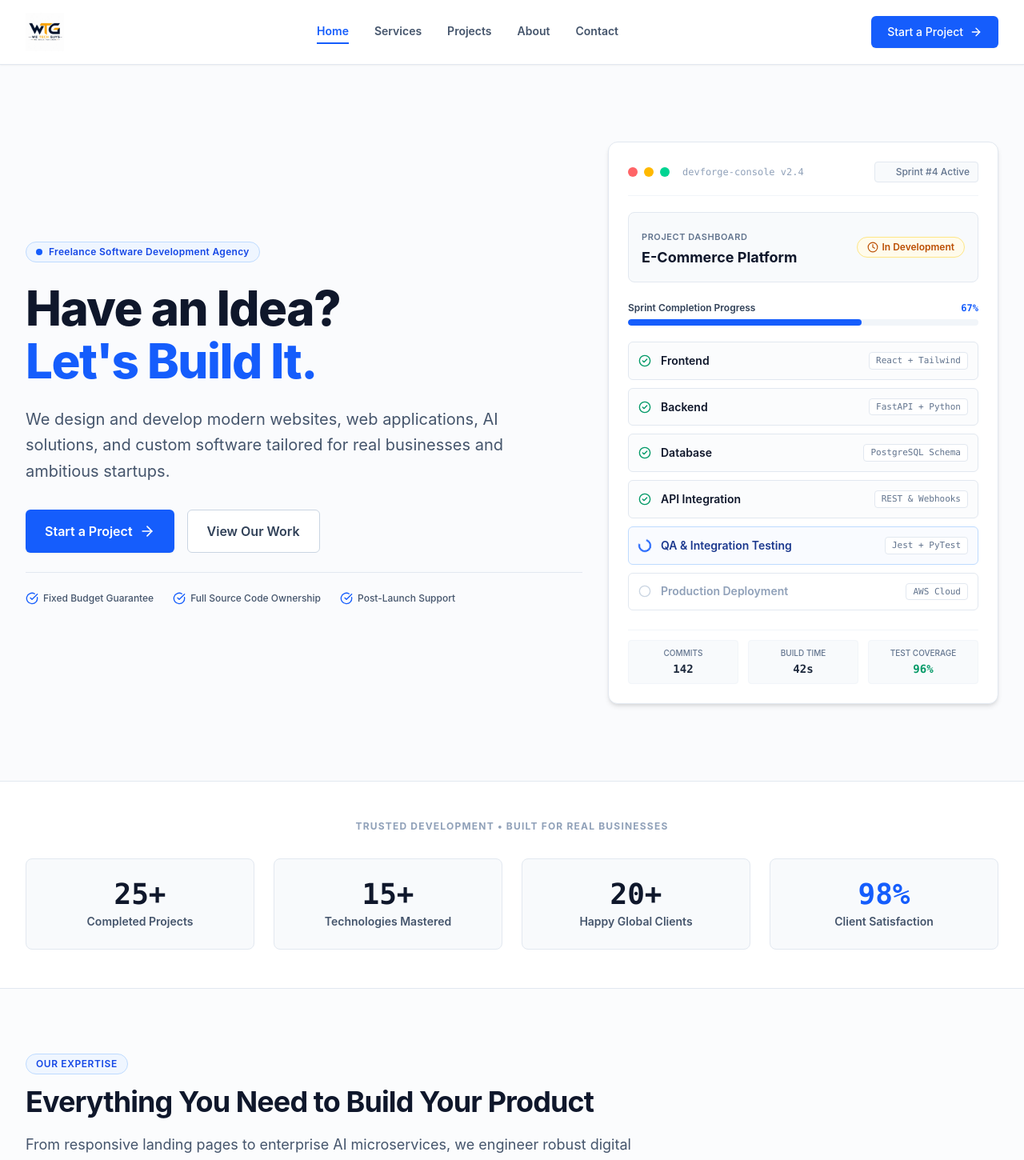
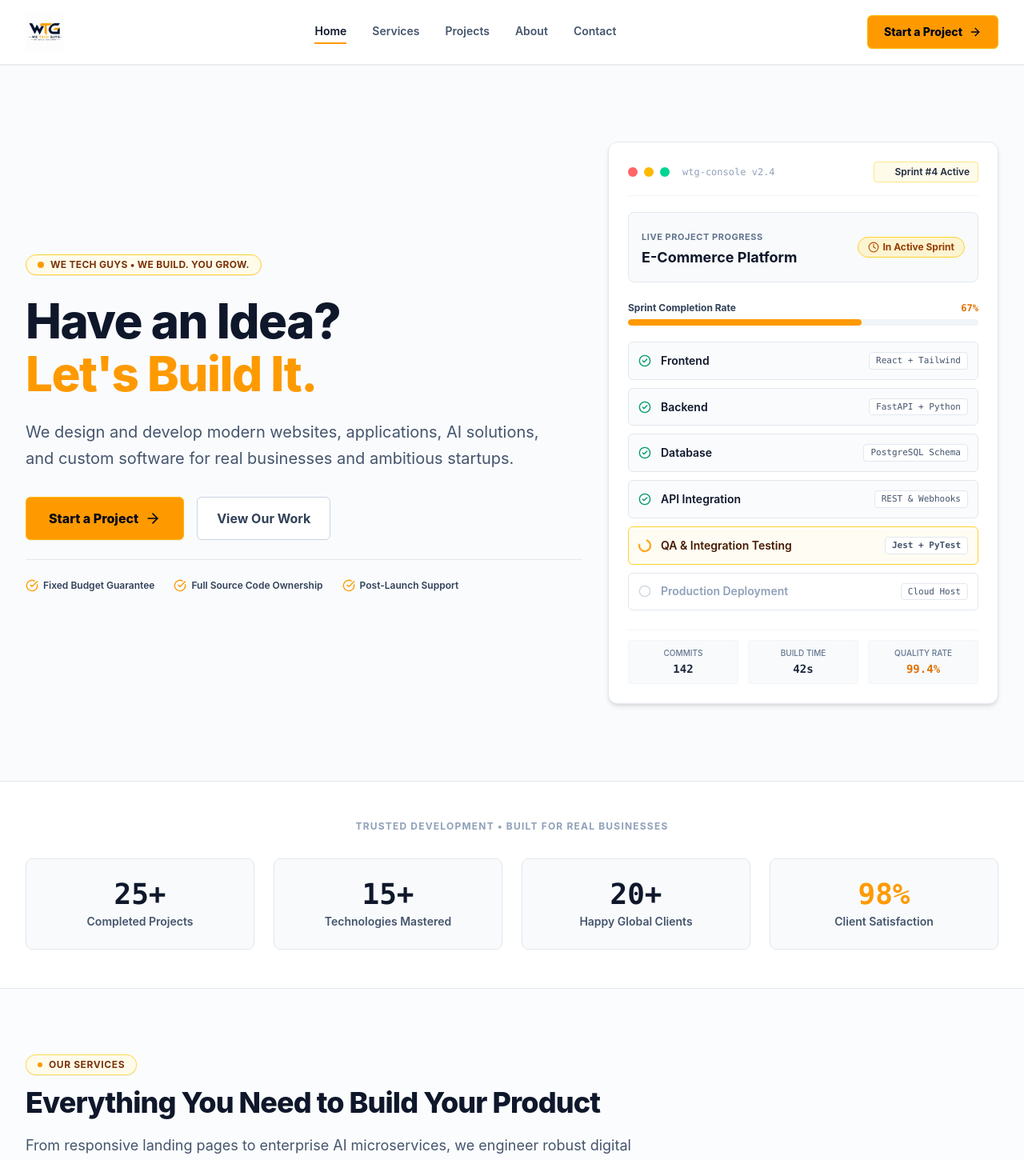
Before and after one commit to madness666maddy/we-tech-guys, a React (Vite) app: page / in a window 1280 px wide. Shown: the top 1450 px of the page at 80% size. Built offline with nearby package versions, Linux system fonts and the light colour scheme.

Commit message:
feature-theme
feature-theme

```diff
--- a/index.html
+++ b/index.html
@@ -3,11 +3,11 @@
 
 <head>
   <meta charset="UTF-8" />
-  <link rel="icon" type="image/svg+xml" href="/favicon.svg" />
+  <link rel="icon" type="image/png" href="/favicon.png" />
   <meta name="viewport" content="width=device-width, initial-scale=1.0" />
   <meta name="description"
-    content="DEVFORGE is a professional software development agency building modern web applications, AI solutions, APIs, and custom business software for startups and enterprises." />
-  <title>WTG| Custom Software & Web Development Agency</title>
+    content="WE TECH GUYS (WTG) is a professional software development agency building modern web applications, AI solutions, APIs, and custom business software." />
+  <title>WTG | WE TECH GUYS - Software Agency</title>
   <!-- Google Fonts -->
   <link rel="preconnect" href="https://fonts.googleapis.com">
   <link rel="preconnect" href="https://fonts.gstatic.com" crossorigin>
--- a/src/components/FAQItem.jsx
+++ b/src/components/FAQItem.jsx
@@ -16,7 +16,7 @@ export default function FAQItem({ faq }) {
         </span>
         <ChevronDown
           className={`w-5 h-5 text-slate-500 transition-transform duration-200 shrink-0 ${
-            isOpen ? 'rotate-180 text-blue-600' : ''
+            isOpen ? 'rotate-180 text-amber-600 font-bold' : ''
           }`}
         />
       </button>
--- a/src/components/HeroDashboard.jsx
+++ b/src/components/HeroDashboard.jsx
@@ -8,7 +8,7 @@ export default function HeroDashboard() {
     { label: "Database", status: "completed", tech: "PostgreSQL Schema" },
     { label: "API Integration", status: "completed", tech: "REST & Webhooks" },
     { label: "QA & Integration Testing", status: "in_progress", tech: "Jest + PyTest" },
-    { label: "Production Deployment", status: "pending", tech: "AWS Cloud" }
+    { label: "Production Deployment", status: "pending", tech: "Cloud Host" }
   ];
 
   return (
@@ -20,10 +20,10 @@ export default function HeroDashboard() {
           <div className="w-3 h-3 rounded-full bg-red-400"></div>
           <div className="w-3 h-3 rounded-full bg-amber-400"></div>
           <div className="w-3 h-3 rounded-full bg-emerald-400"></div>
-          <span className="ml-2 text-xs font-mono text-slate-400 font-medium">devforge-console v2.4</span>
+          <span className="ml-2 text-xs font-mono text-slate-400 font-medium">wtg-console v2.4</span>
         </div>
-        <div className="flex items-center space-x-2 text-xs font-medium text-slate-500 bg-slate-50 px-2.5 py-1 rounded border border-slate-200">
-          <span className="w-2 h-2 rounded-full bg-blue-600 animate-ping"></span>
+        <div className="flex items-center space-x-2 text-xs font-semibold text-slate-800 bg-amber-50 px-2.5 py-1 rounded border border-amber-200">
+          <span className="w-2 h-2 rounded-full bg-amber-500 animate-ping"></span>
           <span>Sprint #4 Active</span>
         </div>
       </div>
@@ -31,29 +31,29 @@ export default function HeroDashboard() {
       {/* Main Header */}
       <div className="flex flex-col sm:flex-row sm:items-center justify-between gap-3 mb-6 bg-slate-50 p-4 rounded-lg border border-slate-200">
         <div>
-          <span className="text-[11px] font-semibold text-slate-500 uppercase tracking-wider">
-            Project Dashboard
+          <span className="text-[11px] font-bold text-slate-500 uppercase tracking-wider">
+            Live Project Progress
           </span>
           <h3 className="text-lg font-bold text-slate-900 mt-0.5">
             E-Commerce Platform
           </h3>
         </div>
         <div className="flex items-center space-x-2">
-          <span className="px-3 py-1 text-xs font-semibold text-amber-700 bg-amber-50 border border-amber-200 rounded-full inline-flex items-center">
-            <Clock className="w-3.5 h-3.5 mr-1" />
-            In Development
+          <span className="px-3 py-1 text-xs font-bold text-amber-800 bg-amber-100/80 border border-amber-300 rounded-full inline-flex items-center">
+            <Clock className="w-3.5 h-3.5 mr-1 text-amber-700" />
+            In Active Sprint
           </span>
         </div>
       </div>
 
       {/* Progress Bar Header */}
       <div className="mb-5">
-        <div className="flex justify-between text-xs font-semibold text-slate-700 mb-1.5">
-          <span>Sprint Completion Progress</span>
-          <span className="text-blue-600 font-mono font-bold">67%</span>
+        <div className="flex justify-between text-xs font-bold text-slate-700 mb-1.5">
+          <span>Sprint Completion Rate</span>
+          <span className="text-amber-600 font-mono font-bold">67%</span>
         </div>
         <div className="w-full h-2 bg-slate-100 rounded-full overflow-hidden">
-          <div className="h-full bg-blue-600 rounded-full w-2/3 transition-all duration-500"></div>
+          <div className="h-full bg-amber-500 rounded-full w-2/3 transition-all duration-500"></div>
         </div>
       </div>
 
@@ -64,9 +64,9 @@ export default function HeroDashboard() {
             key={idx}
             className={`flex items-center justify-between p-3 rounded-md border text-sm transition-colors ${
               task.status === 'completed'
-                ? 'bg-slate-50/50 border-slate-200 text-slate-900'
+                ? 'bg-slate-50/70 border-slate-200 text-slate-900'
                 : task.status === 'in_progress'
-                ? 'bg-blue-50/40 border-blue-200 text-blue-900 font-medium'
+                ? 'bg-amber-50/60 border-amber-300 text-amber-950 font-bold'
                 : 'bg-white border-slate-200 text-slate-400'
             }`}
           >
@@ -74,13 +74,13 @@ export default function HeroDashboard() {
               {task.status === 'completed' ? (
                 <CheckCircle2 className="w-4 h-4 text-emerald-600 shrink-0" />
               ) : task.status === 'in_progress' ? (
-                <div className="w-4 h-4 rounded-full border-2 border-blue-600 border-t-transparent animate-spin shrink-0"></div>
+                <div className="w-4 h-4 rounded-full border-2 border-amber-500 border-t-transparent animate-spin shrink-0"></div>
               ) : (
                 <Circle className="w-4 h-4 text-slate-300 shrink-0" />
               )}
               <span className="font-semibold text-xs sm:text-sm">{task.label}</span>
             </div>
-            <span className="text-[11px] font-mono text-slate-500 bg-white px-2 py-0.5 rounded border border-slate-200">
+            <span className="text-[11px] font-mono text-slate-600 bg-white px-2 py-0.5 rounded border border-slate-200">
               {task.tech}
             </span>
           </div>
@@ -98,8 +98,8 @@ export default function HeroDashboard() {
           <div className="text-sm font-bold text-slate-800 font-mono mt-0.5">42s</div>
         </div>
         <div className="p-2 bg-slate-50 rounded border border-slate-100">
-          <div className="text-[10px] text-slate-500 uppercase font-medium">Test Coverage</div>
-          <div className="text-sm font-bold text-emerald-600 font-mono mt-0.5">96%</div>
+          <div className="text-[10px] text-slate-500 uppercase font-medium">Quality Rate</div>
+          <div className="text-sm font-bold text-amber-600 font-mono mt-0.5">99.4%</div>
         </div>
       </div>
 
--- a/src/components/Navbar.jsx
+++ b/src/components/Navbar.jsx
@@ -39,8 +39,8 @@ export default function Navbar() {
                 to={link.path}
                 className={({ isActive }) =>
                   `text-sm font-semibold transition-colors duration-150 py-1 border-b-2 ${isActive
-                    ? 'text-blue-600 border-blue-600'
-                    : 'text-slate-600 border-transparent hover:text-slate-900 hover:border-slate-300'
+                    ? 'text-slate-900 border-amber-500 font-bold'
+                    : 'text-slate-600 border-transparent hover:text-slate-900 hover:border-amber-300'
                   }`
                 }
               >
@@ -56,10 +56,10 @@ export default function Navbar() {
                 closeMobileMenu();
                 navigate('/project-request');
               }}
-              className="inline-flex items-center justify-center px-5 py-2.5 text-sm font-medium text-white bg-blue-600 rounded-md hover:bg-blue-700 transition-all duration-150 shadow-xs focus:ring-2 focus:ring-blue-500 focus:ring-offset-2"
+              className="inline-flex items-center justify-center px-5 py-2.5 text-sm font-extrabold text-slate-950 bg-amber-500 rounded-md hover:bg-amber-600 transition-all duration-150 shadow-xs border border-amber-400 focus:ring-2 focus:ring-amber-500 focus:ring-offset-2"
             >
               Start a Project
-              <ArrowRight className="ml-2 w-4 h-4" />
+              <ArrowRight className="ml-2 w-4 h-4 text-slate-950" />
             </button>
           </div>
 
--- a/src/components/SectionTitle.jsx
+++ b/src/components/SectionTitle.jsx
@@ -4,11 +4,12 @@ export default function SectionTitle({ badge, title, subtitle, centered = false,
   return (
     <div className={`mb-12 ${centered ? 'text-center max-w-3xl mx-auto' : 'max-w-3xl'} ${className}`}>
       {badge && (
-        <span className="inline-block px-3 py-1 text-xs font-semibold tracking-wider text-blue-700 uppercase bg-blue-50 border border-blue-200 rounded-full mb-3">
+        <span className="inline-flex items-center px-3.5 py-1 text-xs font-bold tracking-wider text-amber-900 uppercase bg-amber-50 border border-amber-300/80 rounded-full mb-3 shadow-2xs">
+          <span className="w-1.5 h-1.5 rounded-full bg-amber-500 mr-2"></span>
           {badge}
         </span>
       )}
-      <h2 className="text-3xl md:text-4xl font-bold tracking-tight text-slate-900 leading-tight">
+      <h2 className="text-3xl md:text-4xl font-extrabold tracking-tight text-slate-900 leading-tight">
         {title}
       </h2>
       {subtitle && (
--- a/src/index.css
+++ b/src/index.css
@@ -3,12 +3,16 @@
 @layer base {
   :root {
     --color-bg-primary: #ffffff;
-    --color-bg-secondary: #f7f8fa;
-    --color-text-primary: #111827;
-    --color-text-secondary: #6b7280;
-    --color-border: #e5e7eb;
-    --color-accent: #2563eb;
-    --color-accent-hover: #1d4ed8;
+    --color-bg-secondary: #f8fafc;
+    --color-text-primary: #0f172a;
+    --color-text-secondary: #475569;
+    --color-border: #e2e8f0;
+
+    /* WTG Logo Theme Colors */
+    --color-wtg-navy: #0f172a;
+    --color-wtg-amber: #f59e0b;
+    --color-wtg-amber-hover: #d97706;
+    --color-wtg-amber-light: #fef3c7;
   }
 
   html {
@@ -18,8 +22,25 @@
 
   body {
     background-color: #ffffff;
-    color: #111827;
+    color: #0f172a;
   }
+}
+
+/* WTG Custom Helper Classes */
+.bg-wtg-navy {
+  background-color: #0f172a;
+}
+
+.text-wtg-amber {
+  color: #f59e0b;
+}
+
+.bg-wtg-amber {
+  background-color: #f59e0b;
+}
+
+.border-wtg-amber {
+  border-color: #f59e0b;
 }
 
 /* Custom subtle animations */
@@ -37,7 +58,7 @@
   width: 8px;
 }
 ::-webkit-scrollbar-track {
-  background: #f7f8fa;
+  background: #f8fafc;
 }
 ::-webkit-scrollbar-thumb {
   background: #cbd5e1;
--- a/src/pages/Home.jsx
+++ b/src/pages/Home.jsx
@@ -91,50 +91,50 @@ export default function Home() {
 
             {/* Left Column Content */}
             <div className="lg:col-span-7 space-y-6">
-              <div className="inline-flex items-center space-x-2 px-3 py-1 bg-blue-50 border border-blue-200 rounded-full">
-                <span className="w-2 h-2 rounded-full bg-blue-600"></span>
-                <span className="text-xs font-semibold text-blue-700 tracking-wide">
-                  Freelance Software Development Agency
+              <div className="inline-flex items-center space-x-2 px-3.5 py-1 bg-amber-50 border border-amber-300 rounded-full shadow-2xs">
+                <span className="w-2 h-2 rounded-full bg-amber-500"></span>
+                <span className="text-xs font-bold text-amber-900 tracking-wide uppercase">
+                  WE TECH GUYS • WE BUILD. YOU GROW.
                 </span>
               </div>
 
               <h1 className="text-4xl sm:text-5xl lg:text-6xl font-extrabold tracking-tight text-slate-900 leading-[1.1]">
                 Have an Idea? <br />
-                <span className="text-blue-600">Let's Build It.</span>
+                <span className="text-amber-500">Let's Build It.</span>
               </h1>
 
               <p className="text-lg sm:text-xl text-slate-600 leading-relaxed max-w-2xl">
-                We design and develop modern websites, web applications, AI solutions, and custom software tailored for real businesses and ambitious startups.
+                We design and develop modern websites, applications, AI solutions, and custom software for real businesses and ambitious startups.
               </p>
 
               <div className="pt-2 flex flex-col sm:flex-row gap-4">
                 <button
                   onClick={() => navigate('/project-request')}
-                  className="inline-flex items-center justify-center px-6 py-3.5 text-base font-semibold text-white bg-blue-600 rounded-md hover:bg-blue-700 transition-colors shadow-xs"
+                  className="inline-flex items-center justify-center px-7 py-3.5 text-base font-extrabold text-slate-950 bg-amber-500 rounded-md hover:bg-amber-600 transition-all duration-150 shadow-xs border border-amber-400"
                 >
                   Start a Project
-                  <ArrowRight className="ml-2 w-5 h-5" />
+                  <ArrowRight className="ml-2 w-5 h-5 text-slate-950" />
                 </button>
                 <button
                   onClick={() => navigate('/projects')}
-                  className="inline-flex items-center justify-center px-6 py-3.5 text-base font-semibold text-slate-700 bg-white border border-slate-300 rounded-md hover:bg-slate-50 transition-colors"
+                  className="inline-flex items-center justify-center px-6 py-3.5 text-base font-bold text-slate-700 bg-white border border-slate-300 rounded-md hover:bg-slate-50 transition-colors"
                 >
                   View Our Work
                 </button>
               </div>
 
               {/* Guarantees */}
-              <div className="pt-6 border-t border-slate-200 flex flex-wrap gap-6 text-xs font-medium text-slate-600">
+              <div className="pt-6 border-t border-slate-200 flex flex-wrap gap-6 text-xs font-semibold text-slate-700">
                 <span className="flex items-center">
-                  <CheckCircle className="w-4 h-4 text-blue-600 mr-1.5" />
+                  <CheckCircle className="w-4 h-4 text-amber-500 mr-1.5" />
                   Fixed Budget Guarantee
                 </span>
                 <span className="flex items-center">
-                  <CheckCircle className="w-4 h-4 text-blue-600 mr-1.5" />
+                  <CheckCircle className="w-4 h-4 text-amber-500 mr-1.5" />
                   Full Source Code Ownership
                 </span>
                 <span className="flex items-center">
-                  <CheckCircle className="w-4 h-4 text-blue-600 mr-1.5" />
+                  <CheckCircle className="w-4 h-4 text-amber-500 mr-1.5" />
                   Post-Launch Support
                 </span>
               </div>
@@ -172,7 +172,7 @@ export default function Home() {
               <div className="text-sm font-semibold text-slate-600 mt-1">Happy Global Clients</div>
             </div>
             <div className="p-6 rounded-lg bg-slate-50 border border-slate-200">
-              <div className="text-3xl sm:text-4xl font-extrabold text-blue-600 font-mono">98%</div>
+              <div className="text-3xl sm:text-4xl font-extrabold text-amber-500 font-mono">98%</div>
               <div className="text-sm font-semibold text-slate-600 mt-1">Client Satisfaction</div>
             </div>
           </div>
@@ -184,14 +184,14 @@ export default function Home() {
         <div className="max-w-7xl mx-auto px-4 sm:px-6 lg:px-8">
           <div className="flex flex-col md:flex-row md:items-end justify-between mb-12">
             <SectionTitle
-              badge="Our Expertise"
+              badge="Our Services"
               title="Everything You Need to Build Your Product"
               subtitle="From responsive landing pages to enterprise AI microservices, we engineer robust digital products."
               className="mb-0"
             />
             <Link
               to="/services"
-              className="mt-4 md:mt-0 inline-flex items-center text-sm font-bold text-blue-600 hover:text-blue-700"
+              className="mt-4 md:mt-0 inline-flex items-center text-sm font-bold text-amber-600 hover:text-amber-700"
             >
               View All 12 Services <ArrowRight className="ml-1 w-4 h-4" />
             </Link>
@@ -227,7 +227,7 @@ export default function Home() {
                 className="relative bg-slate-50 rounded-lg p-6 border border-slate-200 flex flex-col justify-between"
               >
                 <div>
-                  <span className="text-3xl font-black text-blue-600 font-mono block mb-3">
+                  <span className="text-3xl font-black text-amber-500 font-mono block mb-3">
                     {step.number}
                   </span>
                   <h3 className="text-lg font-bold text-slate-900 mb-2">
@@ -262,7 +262,7 @@ export default function Home() {
             />
             <Link
               to="/projects"
-              className="mt-4 md:mt-0 inline-flex items-center text-sm font-bold text-blue-600 hover:text-blue-700"
+              className="mt-4 md:mt-0 inline-flex items-center text-sm font-bold text-amber-600 hover:text-amber-700"
             >
               View Full Portfolio <ArrowRight className="ml-1 w-4 h-4" />
             </Link>
@@ -294,8 +294,8 @@ export default function Home() {
                   key={idx}
                   className="p-6 bg-slate-50 border border-slate-200 rounded-lg space-y-3"
                 >
-                  <div className="w-10 h-10 rounded-md bg-blue-100 text-blue-700 flex items-center justify-center font-bold">
-                    <IconComp className="w-5 h-5" />
+                  <div className="w-10 h-10 rounded-md bg-amber-100/80 text-amber-700 flex items-center justify-center font-bold border border-amber-200">
+                    <IconComp className="w-5 h-5 text-amber-600" />
                   </div>
                   <h3 className="text-base font-bold text-slate-900">
                     {item.title}
@@ -348,7 +348,7 @@ export default function Home() {
           <SectionTitle
             badge="Testimonials"
             title="What Our Clients Say"
-            subtitle="Real feedback from founders and tech leaders who built their platforms with DEVFORGE."
+            subtitle="Real feedback from founders and tech leaders who built their platforms with WTG."
             centered={true}
           />
 
@@ -376,12 +376,12 @@ export default function Home() {
                 key={pkg.id}
                 className={`bg-white rounded-lg border p-8 flex flex-col justify-between relative ${
                   pkg.popular
-                    ? 'border-blue-600 shadow-md ring-1 ring-blue-600'
+                    ? 'border-amber-500 shadow-md ring-1 ring-amber-500'
                     : 'border-slate-200 shadow-2xs'
                 }`}
               >
                 {pkg.popular && (
-                  <span className="absolute -top-3.5 left-1/2 -translate-x-1/2 px-3 py-1 bg-blue-600 text-white text-xs font-bold rounded-full uppercase tracking-wider shadow-2xs">
+                  <span className="absolute -top-3.5 left-1/2 -translate-x-1/2 px-3.5 py-1 bg-amber-500 text-slate-950 text-xs font-extrabold rounded-full uppercase tracking-wider shadow-2xs">
                     Most Popular
                   </span>
                 )}
@@ -399,7 +399,7 @@ export default function Home() {
                   <ul className="space-y-3 text-sm text-slate-600 mb-8 border-t border-slate-100 pt-6">
                     {pkg.features.map((feat, fIdx) => (
                       <li key={fIdx} className="flex items-start">
-                        <CheckCircle className="w-4 h-4 text-blue-600 mr-2.5 mt-0.5 shrink-0" />
+                        <CheckCircle className="w-4 h-4 text-amber-500 mr-2.5 mt-0.5 shrink-0" />
                         <span>{feat}</span>
                       </li>
                     ))}
@@ -408,9 +408,9 @@ export default function Home() {
 
                 <button
                   onClick={() => navigate('/project-request')}
-                  className={`w-full py-3 px-4 text-sm font-semibold rounded-md transition-colors ${
+                  className={`w-full py-3 px-4 text-sm font-bold rounded-md transition-colors ${
                     pkg.popular
-                      ? 'bg-blue-600 text-white hover:bg-blue-700 shadow-xs'
+                      ? 'bg-amber-500 text-slate-950 hover:bg-amber-600 shadow-xs'
                       : 'bg-slate-100 text-slate-800 hover:bg-slate-200'
                   }`}
                 >
@@ -443,13 +443,13 @@ export default function Home() {
       {/* 11. ELEGANT DARK CALL TO ACTION */}
       <section className="py-20 bg-slate-900 text-white">
         <div className="max-w-5xl mx-auto px-4 sm:px-6 lg:px-8 text-center space-y-6">
-          <span className="inline-block px-3 py-1 text-xs font-semibold tracking-wider text-blue-400 uppercase bg-slate-800 rounded-full border border-slate-700">
+          <span className="inline-block px-3.5 py-1 text-xs font-bold tracking-wider text-amber-400 uppercase bg-slate-800 rounded-full border border-amber-400/30">
             Let's Collaborate
           </span>
 
           <h2 className="text-3xl sm:text-4xl lg:text-5xl font-extrabold tracking-tight">
             Have a Project in Mind? <br />
-            <span className="text-blue-400">Let's Build It Together.</span>
+            <span className="text-amber-400">WE BUILD. YOU GROW.</span>
           </h2>
 
           <p className="text-lg text-slate-300 max-w-2xl mx-auto leading-relaxed">
@@ -459,10 +459,10 @@ export default function Home() {
           <div className="pt-4">
             <button
               onClick={() => navigate('/project-request')}
-              className="inline-flex items-center justify-center px-8 py-4 text-base font-bold text-slate-900 bg-white rounded-md hover:bg-slate-100 transition-colors shadow-lg"
+              className="inline-flex items-center justify-center px-8 py-4 text-base font-extrabold text-slate-950 bg-amber-500 rounded-md hover:bg-amber-600 transition-colors shadow-lg border border-amber-400"
             >
               Start Your Project
-              <ArrowRight className="ml-2 w-5 h-5 text-blue-600" />
+              <ArrowRight className="ml-2 w-5 h-5 text-slate-950" />
             </button>
           </div>
         </div>
--- a/src/pages/Projects.jsx
+++ b/src/pages/Projects.jsx
@@ -34,9 +34,9 @@ export default function Projects() {
               <button
                 key={category}
                 onClick={() => setSelectedCategory(category)}
-                className={`px-4 py-2 text-sm font-semibold rounded-md transition-all duration-150 ${
+                className={`px-4 py-2 text-sm font-bold rounded-md transition-all duration-150 ${
                   isActive
-                    ? 'bg-blue-600 text-white shadow-2xs'
+                    ? 'bg-amber-500 text-slate-950 shadow-xs border border-amber-400 font-extrabold'
                     : 'bg-white text-slate-700 border border-slate-200 hover:bg-slate-100'
                 }`}
               >
--- a/src/pages/Services.jsx
+++ b/src/pages/Services.jsx
@@ -52,10 +52,10 @@ export default function Services() {
           <div className="shrink-0">
             <button
               onClick={() => navigate('/project-request')}
-              className="inline-flex items-center justify-center px-6 py-3.5 text-base font-semibold text-white bg-blue-600 rounded-md hover:bg-blue-700 transition-colors shadow-xs"
+              className="inline-flex items-center justify-center px-6 py-3.5 text-base font-extrabold text-slate-950 bg-amber-500 rounded-md hover:bg-amber-600 transition-colors shadow-xs border border-amber-400"
             >
               Discuss Custom Requirement
-              <ArrowRight className="ml-2 w-5 h-5" />
+              <ArrowRight className="ml-2 w-5 h-5 text-slate-950" />
             </button>
           </div>
         </div>
```
Also changed, not shown: src/components/ProjectCard.jsx (+5 -5 lines), src/components/ServiceCard.jsx (+6 -6 lines).
